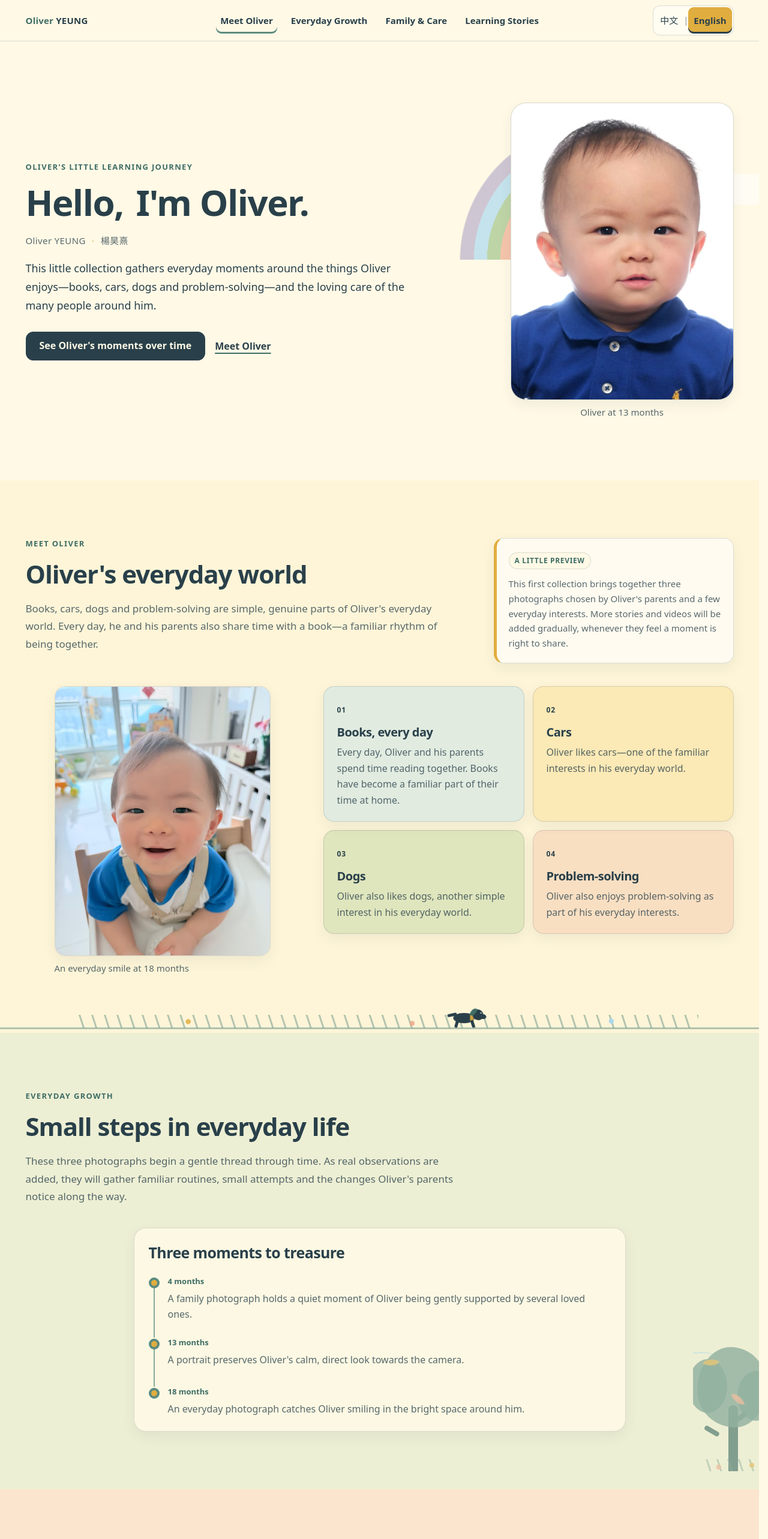
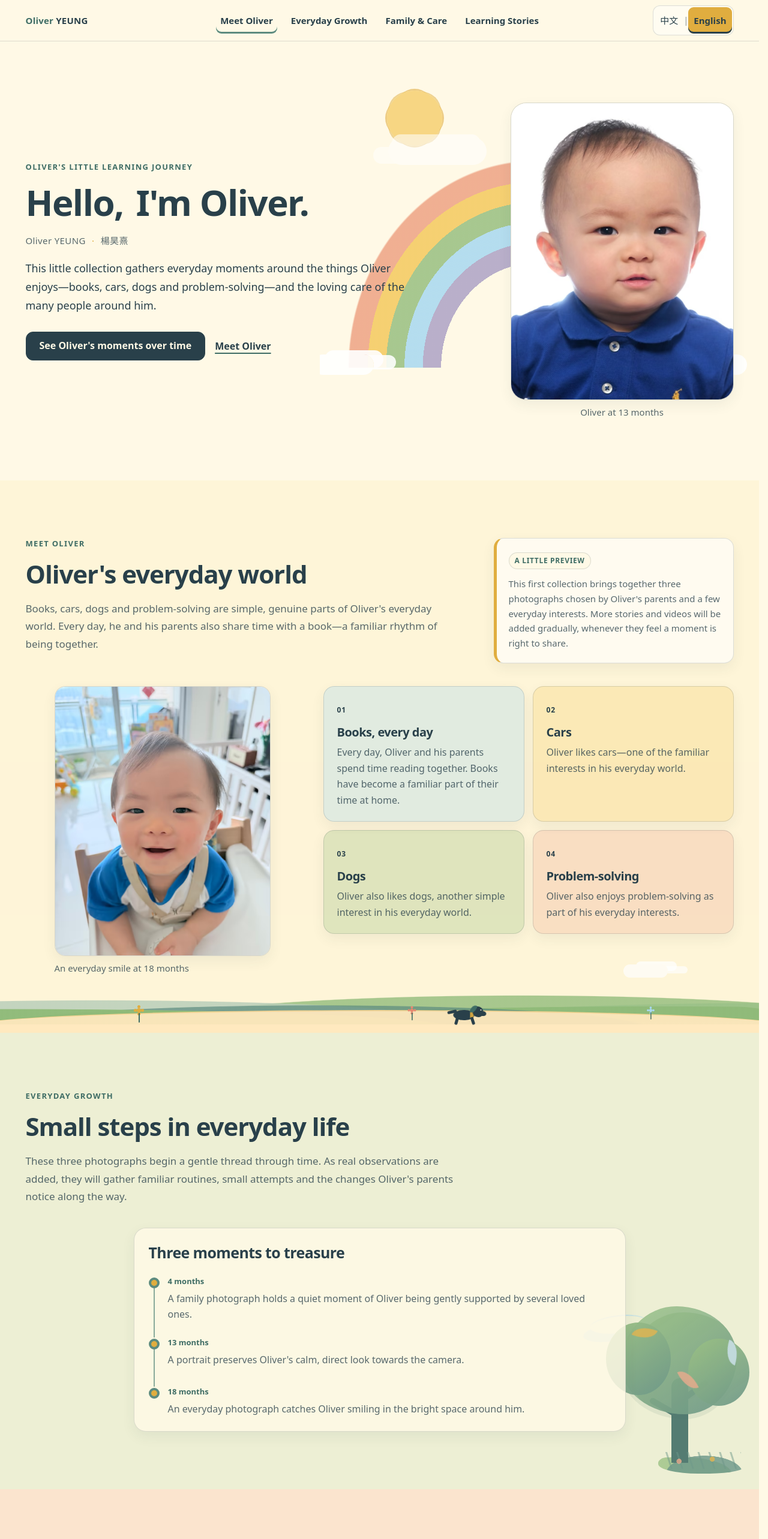
Before and after one commit to philipywl/philipywl.github.io, a Next.js app: page /en in a window 1280 px wide. Shown: the top 2566 px of the page at 60% size. Built offline with nearby package versions, Linux system fonts and the light colour scheme.

Commit message:
Complete the Sunlit Meadow scenes (#15)

```diff
--- a/app/MeadowDecor.tsx
+++ b/app/MeadowDecor.tsx
@@ -24,7 +24,7 @@ export type MeadowDecorProps = {
 type MotionState = "idle" | "active" | "settled";
 
 function dogSessionKey(locale: PortfolioLocale) {
-  return `oliver-meadow-dog-${locale}-v2`;
+  return `oliver-meadow-dog-${locale}-v3`;
 }
 
 export default function MeadowDecor({
@@ -120,7 +120,11 @@ export default function MeadowDecor({
         className={classes}
         data-meadow-state="settled"
         aria-hidden="true"
-      />
+      >
+        <span className="meadow-rainbow-arc" />
+        <span className="meadow-rainbow-cloud meadow-rainbow-cloud-left" />
+        <span className="meadow-rainbow-cloud meadow-rainbow-cloud-right" />
+      </div>
     );
   }
 
@@ -136,6 +140,8 @@ export default function MeadowDecor({
         <span className="meadow-flower meadow-flower-honey" />
         <span className="meadow-flower meadow-flower-coral" />
         <span className="meadow-flower meadow-flower-blue" />
+        <span className="meadow-garden-sprout" />
+        <span className="meadow-garden-butterfly" />
       </div>
     );
   }
@@ -148,6 +154,7 @@ export default function MeadowDecor({
         data-meadow-state={motionState}
         aria-hidden="true"
       >
+        <span className="meadow-tree-ground" />
         <span className="meadow-tree-trunk" />
         <span className="meadow-tree-crown" />
         <span className="meadow-tree-leaf meadow-tree-leaf-one" />
@@ -188,6 +195,12 @@ export default function MeadowDecor({
       data-meadow-state={motionState}
       aria-hidden="true"
     >
+      <span className="meadow-dog-hill meadow-dog-hill-back" />
+      <span className="meadow-dog-hill meadow-dog-hill-front" />
+      <span className="meadow-dog-path" />
+      <span className="meadow-dog-flower meadow-dog-flower-one" />
+      <span className="meadow-dog-flower meadow-dog-flower-two" />
+      <span className="meadow-dog-flower meadow-dog-flower-three" />
       <span className="meadow-dog-runner" onAnimationEnd={settleDog}>
         <span className="meadow-dog-body" />
         <span className="meadow-dog-head" />
--- a/app/globals.css
+++ b/app/globals.css
@@ -1044,6 +1044,7 @@ h4 {
 
 .hero::before,
 .hero::after {
+  display: none;
   position: absolute;
   z-index: 0;
   pointer-events: none;
@@ -1051,9 +1052,9 @@ h4 {
 }
 
 .hero::before {
-  top: 610px;
-  right: clamp(34px, 12vw, 172px);
-  width: clamp(58px, 12vw, 94px);
+  top: 54px;
+  right: clamp(22px, 7vw, 86px);
+  width: clamp(62px, 13vw, 92px);
   aspect-ratio: 1;
   border-radius: 50%;
   background: rgb(244 201 93 / 72%);
@@ -1069,9 +1070,9 @@ h4 {
 }
 
 .hero::after {
-  top: 680px;
-  right: -24px;
-  width: clamp(96px, 24vw, 160px);
+  top: 132px;
+  right: -18px;
+  width: clamp(104px, 26vw, 164px);
   height: clamp(28px, 7vw, 46px);
   border-radius: 999px;
   background: rgb(255 255 255 / 58%);
@@ -1088,30 +1089,64 @@ h4 {
   contain: layout paint;
 }
 
-/* The rainbow is intentionally bold but remains static and behind the hero. */
+/* A complete, correctly ordered rainbow sits behind the portrait. */
 .meadow-decor-rainbow {
-  right: -88px;
-  bottom: 36px;
-  width: clamp(220px, 72vw, 300px);
-  height: clamp(110px, 36vw, 150px);
+  right: -18px;
+  bottom: 390px;
+  width: clamp(360px, 110vw, 430px);
+  height: clamp(206px, 63vw, 246px);
+  overflow: visible;
+  opacity: 0.96;
+}
+
+.meadow-rainbow-arc {
+  position: absolute;
+  inset: 0 0 12px;
   overflow: hidden;
-  opacity: 0.94;
+}
+
+.meadow-rainbow-arc::before {
+  position: absolute;
+  inset: 0;
+  border-radius: 50% 50% 0 0 / 100% 100% 0 0;
   background: radial-gradient(
     ellipse at 50% 100%,
     transparent 0 31%,
-    rgb(224 173 63 / 68%) 31% 37%,
-    rgb(238 162 131 / 64%) 37% 43%,
-    rgb(143 186 120 / 62%) 43% 49%,
-    rgb(169 216 239 / 72%) 49% 55%,
-    rgb(166 155 194 / 58%) 55% 61%,
+    rgb(166 155 194 / 82%) 31% 37%,
+    rgb(169 216 239 / 90%) 37% 43%,
+    rgb(143 186 120 / 82%) 43% 49%,
+    rgb(244 201 93 / 88%) 49% 55%,
+    rgb(238 162 131 / 88%) 55% 61%,
     transparent 61.5%
   );
+  content: "";
+}
+
+.meadow-rainbow-cloud {
+  position: absolute;
+  bottom: 0;
+  width: 84px;
+  height: 30px;
+  border-radius: 999px;
+  background: rgb(255 255 255 / 92%);
+  box-shadow:
+    18px -9px 0 -2px rgb(255 255 255 / 92%),
+    42px -4px 0 -5px rgb(255 255 255 / 88%);
+}
+
+.meadow-rainbow-cloud-left {
+  left: -12px;
+}
+
+.meadow-rainbow-cloud-right {
+  right: 8px;
+  transform: scaleX(-1);
 }
 
 .meadow-decor-garden {
-  width: 154px;
-  height: 102px;
-  opacity: 0.72;
+  width: 190px;
+  height: 122px;
+  opacity: 0.86;
 }
 
 .meadow-garden-family {
@@ -1137,7 +1172,7 @@ h4 {
   bottom: 11px;
   width: 142px;
   height: 52px;
-  border-bottom: 3px dashed rgb(63 109 101 / 58%);
+  border-bottom: 4px dashed rgb(63 109 101 / 62%);
   border-radius: 0 0 70% 50%;
   transform: rotate(-7deg);
 }
@@ -1186,23 +1221,87 @@ h4 {
   transform: scale(0.72);
 }
 
-/* The tree is mostly clipped into the growth-section edge on compact screens,
-   leaving the content column visually untouched. */
+.meadow-garden-sprout {
+  position: absolute;
+  right: 96px;
+  bottom: 16px;
+  width: 4px;
+  height: 30px;
+  border-radius: 999px;
+  background: var(--teal-deep);
+}
+
+.meadow-garden-sprout::before,
+.meadow-garden-sprout::after {
+  position: absolute;
+  top: 3px;
+  width: 18px;
+  height: 10px;
+  border-radius: 100% 0 100% 0;
+  background: var(--sage);
+  content: "";
+}
+
+.meadow-garden-sprout::before {
+  right: 1px;
+  transform: rotate(24deg);
+}
+
+.meadow-garden-sprout::after {
+  left: 2px;
+  transform: scaleX(-1) rotate(24deg);
+}
+
+.meadow-garden-butterfly {
+  position: absolute;
+  top: 8px;
+  right: 46px;
+  width: 5px;
+  height: 17px;
+  border-radius: 999px;
+  background: var(--ink);
+  transform: rotate(12deg);
+}
+
+.meadow-garden-butterfly::before,
+.meadow-garden-butterfly::after {
+  position: absolute;
+  top: 0;
+  width: 17px;
+  height: 20px;
+  border-radius: 80% 20% 70% 30%;
+  background: rgb(238 162 131 / 88%);
+  content: "";
+}
+
+.meadow-garden-butterfly::before {
+  right: 3px;
+  transform: rotate(-22deg);
+}
+
+.meadow-garden-butterfly::after {
+  left: 3px;
+  transform: scaleX(-1) rotate(-22deg);
+}
+
+/* The full tree remains visible: roots, trunk, crown, leaves, and ground. */
 .meadow-decor-tree {
-  right: -40px;
-  bottom: 18px;
-  width: 88px;
-  height: 148px;
-  opacity: 0.62;
+  right: 14px;
+  bottom: 16px;
+  width: 132px;
+  height: 194px;
+  overflow: visible;
+  opacity: 0.88;
+  contain: layout;
   transform-origin: 50% 100%;
 }
 
 .meadow-decor-tree::before {
   position: absolute;
   top: 18px;
-  right: 70%;
-  width: 78px;
-  height: 28px;
+  right: 76%;
+  width: 94px;
+  height: 30px;
   border-top: 2px solid rgb(169 216 239 / 76%);
   border-radius: 50%;
   box-shadow: -14px 13px 0 -1px rgb(169 216 239 / 56%);
@@ -1212,10 +1311,10 @@ h4 {
 
 .meadow-decor-tree::after {
   position: absolute;
-  right: -14px;
-  bottom: -4px;
+  right: 2px;
+  bottom: 8px;
   width: 126px;
-  height: 24px;
+  height: 28px;
   background:
     radial-gradient(circle at 18% 55%, rgb(238 162 131 / 78%) 0 4px, transparent 4.5px),
     radial-gradient(circle at 62% 42%, rgb(224 173 63 / 82%) 0 4px, transparent 4.5px),
@@ -1223,20 +1322,33 @@ h4 {
   content: "";
 }
 
+.meadow-tree-ground {
+  position: absolute;
+  right: -8px;
+  bottom: 0;
+  width: 148px;
+  height: 36px;
+  border-radius: 50% 50% 42% 45%;
+  background:
+    radial-gradient(ellipse at 52% 100%, rgb(92 139 127 / 82%) 0 58%, transparent 59%),
+    radial-gradient(ellipse at 24% 100%, rgb(143 186 120 / 78%) 0 54%, transparent 55%);
+}
+
 .meadow-tree-trunk {
   position: absolute;
-  bottom: 0;
-  left: 45%;
-  width: 12%;
-  height: 51%;
-  border-radius: 999px 999px 4px 4px;
+  bottom: 18px;
+  left: 44%;
+  width: 13%;
+  height: 50%;
+  border-radius: 999px 999px 7px 7px;
   background: var(--teal-deep);
 }
 
 .meadow-tree-trunk::before,
 .meadow-tree-trunk::after {
   position: absolute;
-  width: 170%;
+  left: 50%;
+  width: 210%;
   height: 7%;
   border-radius: 999px;
   background: var(--teal-deep);
@@ -1246,24 +1358,25 @@ h4 {
 
 .meadow-tree-trunk::before {
   top: 24%;
-  left: 40%;
   transform: rotate(-36deg);
 }
 
 .meadow-tree-trunk::after {
   top: 42%;
-  right: 35%;
   transform: rotate(210deg);
 }
 
 .meadow-tree-crown {
   position: absolute;
-  top: 4%;
-  left: 5%;
-  width: 88%;
-  height: 62%;
+  top: 1%;
+  left: 4%;
+  width: 92%;
+  height: 64%;
   border-radius: 48% 52% 45% 55% / 54% 47% 53% 46%;
-  background: rgb(92 139 127 / 82%);
+  background: linear-gradient(145deg, rgb(143 186 120 / 96%), rgb(92 139 127 / 92%));
+  box-shadow:
+    inset 12px 10px 0 rgb(255 255 255 / 10%),
+    0 8px 0 rgb(63 109 101 / 10%);
   transform-origin: 50% 94%;
 }
 
@@ -1399,21 +1512,24 @@ h4 {
   }
 }
 
-/* The balloons begin beside the meadow line, rise once, and settle. */
+/* Balloons rise from the flowered ground to the top of the closing scene. */
 .meadow-decor-balloons {
-  right: -12px;
+  top: 18px;
+  right: 4px;
   bottom: 0;
-  width: 116px;
-  height: 210px;
-  opacity: 0.78;
+  width: 178px;
+  height: auto;
+  overflow: visible;
+  opacity: 0.9;
+  contain: layout;
 }
 
 .meadow-decor-balloons::after {
   position: absolute;
-  right: -8px;
+  right: 0;
   bottom: 0;
-  width: 132px;
-  height: 26px;
+  width: 176px;
+  height: 34px;
   background:
     radial-gradient(circle at 24% 58%, rgb(238 162 131 / 82%) 0 4px, transparent 4.5px),
     radial-gradient(circle at 70% 42%, rgb(224 173 63 / 82%) 0 4px, transparent 4.5px),
@@ -1423,12 +1539,12 @@ h4 {
 
 .meadow-balloon {
   position: absolute;
-  width: 34%;
+  width: clamp(38px, 10vw, 48px);
   aspect-ratio: 0.78 / 1;
   border: 1px solid rgb(var(--ink-rgb) / 20%);
   border-radius: 52% 48% 50% 50% / 46% 46% 54% 54%;
   opacity: 0;
-  transform-origin: 50% 160%;
+  transform-origin: 50% 170%;
 }
 
 .meadow-balloon::before {
@@ -1448,14 +1564,15 @@ h4 {
   top: calc(100% + 6px);
   left: 50%;
   width: 1px;
-  height: 55px;
+  height: clamp(72px, 18vw, 104px);
   background: rgb(var(--ink-rgb) / 32%);
   content: "";
 }
 
 .meadow-balloon-blue {
-  top: 4%;
-  left: 2%;
+  --balloon-end: 1%;
+  top: var(--balloon-end);
+  left: 18px;
   background: var(--lilac);
 }
 
@@ -1488,14 +1605,16 @@ h4 {
 }
 
 .meadow-balloon-peach {
-  top: 23%;
-  left: 35%;
+  --balloon-end: 10%;
+  top: var(--balloon-end);
+  left: 70px;
   background: var(--peach);
 }
 
 .meadow-balloon-honey {
-  top: 0;
-  right: 0;
+  --balloon-end: 3%;
+  top: var(--balloon-end);
+  right: 14px;
   background: var(--honey);
 }
 
@@ -1505,32 +1624,41 @@ h4 {
 }
 
 .meadow-decor-balloons[data-meadow-state="active"] .meadow-balloon-blue {
-  animation: meadow-balloon-blue 4.8s cubic-bezier(0.2, 0.72, 0.28, 1) forwards;
+  animation: meadow-balloon-blue 4.9s cubic-bezier(0.2, 0.72, 0.28, 1) forwards;
 }
 
 .meadow-decor-balloons[data-meadow-state="active"] .meadow-balloon-peach {
-  animation: meadow-balloon-peach 4.6s 120ms cubic-bezier(0.2, 0.72, 0.28, 1) forwards;
+  animation: meadow-balloon-peach 4.8s 100ms cubic-bezier(0.2, 0.72, 0.28, 1) forwards;
 }
 
 .meadow-decor-balloons[data-meadow-state="active"] .meadow-balloon-honey {
-  animation: meadow-balloon-honey 4.4s 220ms cubic-bezier(0.2, 0.72, 0.28, 1) forwards;
+  animation: meadow-balloon-honey 4.7s 180ms cubic-bezier(0.2, 0.72, 0.28, 1) forwards;
 }
 
 @keyframes meadow-balloon-blue {
   0% {
-    opacity: 0;
-    transform: translate3d(-4px, 126px, 0) rotate(-3deg);
-  }
-
-  16% {
+    top: calc(100% - 68px);
     opacity: 1;
-  }
-
-  72% {
-    transform: translate3d(5px, -5px, 0) rotate(2deg);
+    transform: translate3d(-5px, 0, 0) rotate(-4deg);
+  }
+
+  28% {
+    top: 70%;
+    transform: translate3d(10px, 0, 0) rotate(4deg);
+  }
+
+  56% {
+    top: 42%;
+    transform: translate3d(-8px, 0, 0) rotate(-3deg);
+  }
+
+  82% {
+    top: 16%;
+    transform: translate3d(7px, 0, 0) rotate(2deg);
   }
 
   100% {
+    top: var(--balloon-end);
     opacity: 1;
     transform: translate3d(0, 0, 0) rotate(0);
   }
@@ -1538,19 +1666,28 @@ h4 {
 
 @keyframes meadow-balloon-peach {
   0% {
-    opacity: 0;
-    transform: translate3d(5px, 112px, 0) rotate(3deg);
-  }
-
-  17% {
+    top: calc(100% - 70px);
     opacity: 1;
-  }
-
-  68% {
-    transform: translate3d(-5px, -4px, 0) rotate(-2deg);
+    transform: translate3d(7px, 0, 0) rotate(4deg);
+  }
+
+  30% {
+    top: 72%;
+    transform: translate3d(-9px, 0, 0) rotate(-3deg);
+  }
+
+  58% {
+    top: 46%;
+    transform: translate3d(11px, 0, 0) rotate(4deg);
+  }
+
+  84% {
+    top: 21%;
+    transform: translate3d(-7px, 0, 0) rotate(-2deg);
   }
 
   100% {
+    top: var(--balloon-end);
     opacity: 1;
     transform: translate3d(0, 0, 0) rotate(0);
   }
@@ -1558,62 +1695,146 @@ h4 {
 
 @keyframes meadow-balloon-honey {
   0% {
-    opacity: 0;
-    transform: translate3d(-3px, 138px, 0) rotate(-2deg);
-  }
-
-  18% {
+    top: calc(100% - 72px);
     opacity: 1;
-  }
-
-  70% {
-    transform: translate3d(4px, -6px, 0) rotate(2.2deg);
+    transform: translate3d(-6px, 0, 0) rotate(-3deg);
+  }
+
+  27% {
+    top: 68%;
+    transform: translate3d(8px, 0, 0) rotate(3deg);
+  }
+
+  54% {
+    top: 40%;
+    transform: translate3d(-10px, 0, 0) rotate(-3.5deg);
+  }
+
+  80% {
+    top: 14%;
+    transform: translate3d(8px, 0, 0) rotate(2.5deg);
   }
 
   100% {
+    top: var(--balloon-end);
     opacity: 1;
     transform: translate3d(0, 0, 0) rotate(0);
   }
 }
 
-/* The dog takes a shorter, slower path once per language session. */
+/* The dog crosses a soft meadow path once per language session. */
 .meadow-decor-dog {
   --meadow-dog-distance: min(64vw, 748px);
-  bottom: 6px;
+  bottom: 0;
   left: 0;
   width: 100%;
-  height: 58px;
+  height: 108px;
   overflow: hidden;
-  background: linear-gradient(
-    to bottom,
-    transparent calc(100% - 3px),
-    rgb(92 139 127 / 48%) calc(100% - 3px)
-  );
+  contain: layout paint;
 }
 
 .meadow-decor-dog::before {
   position: absolute;
-  right: 8%;
-  bottom: 2px;
-  width: 82%;
+  top: 12px;
+  right: 12%;
+  width: 74px;
   height: 22px;
+  border-radius: 999px;
+  background: rgb(255 255 255 / 68%);
+  box-shadow:
+    18px -8px 0 -3px rgb(255 255 255 / 72%),
+    38px -2px 0 -5px rgb(255 255 255 / 64%);
+  content: "";
+}
+
+.meadow-dog-hill {
+  position: absolute;
+  right: -8%;
+  bottom: 18px;
+  left: -8%;
+  border-radius: 50% 50% 0 0 / 100% 100% 0 0;
+}
+
+.meadow-dog-hill-back {
+  height: 74px;
   background:
-    radial-gradient(circle at 18% 52%, rgb(224 173 63 / 82%) 0 4px, transparent 4.5px),
-    radial-gradient(circle at 54% 65%, rgb(238 162 131 / 78%) 0 4px, transparent 4.5px),
-    radial-gradient(circle at 86% 48%, rgb(169 216 239 / 92%) 0 4px, transparent 4.5px),
-    repeating-linear-gradient(72deg, transparent 0 10px, rgb(92 139 127 / 46%) 11px 13px, transparent 14px 20px);
+    radial-gradient(ellipse at 18% 100%, rgb(184 205 185 / 84%) 0 34%, transparent 35%),
+    radial-gradient(ellipse at 66% 105%, rgb(143 186 120 / 78%) 0 43%, transparent 44%),
+    radial-gradient(ellipse at 98% 105%, rgb(184 205 185 / 72%) 0 32%, transparent 33%);
+}
+
+.meadow-dog-hill-front {
+  bottom: 14px;
+  height: 52px;
+  background:
+    radial-gradient(ellipse at 8% 112%, rgb(143 186 120 / 96%) 0 38%, transparent 39%),
+    radial-gradient(ellipse at 43% 114%, rgb(92 139 127 / 70%) 0 46%, transparent 47%),
+    radial-gradient(ellipse at 82% 110%, rgb(143 186 120 / 92%) 0 43%, transparent 44%);
+}
+
+.meadow-dog-path {
+  position: absolute;
+  right: -4%;
+  bottom: -12px;
+  left: -4%;
+  height: 50px;
+  border-top: 2px solid rgb(224 173 63 / 32%);
+  border-radius: 50% 50% 0 0 / 55% 55% 0 0;
+  background: rgb(255 232 190 / 94%);
+}
+
+.meadow-dog-flower {
+  position: absolute;
+  bottom: 34px;
+  z-index: 2;
+  width: 7px;
+  height: 7px;
+  border-radius: 50%;
+  background: currentColor;
+  box-shadow:
+    0 -6px 0 -1px currentColor,
+    6px 0 0 -1px currentColor,
+    0 6px 0 -1px currentColor,
+    -6px 0 0 -1px currentColor;
+}
+
+.meadow-dog-flower::after {
+  position: absolute;
+  top: 8px;
+  left: 3px;
+  width: 2px;
+  height: 16px;
+  border-radius: 999px;
+  background: var(--teal-deep);
   content: "";
 }
 
+.meadow-dog-flower-one {
+  left: 18%;
+  color: var(--honey);
+}
+
+.meadow-dog-flower-two {
+  left: 54%;
+  color: var(--coral);
+  transform: scale(0.82);
+}
+
+.meadow-dog-flower-three {
+  right: 14%;
+  color: var(--sky-bright);
+  transform: scale(0.74);
+}
+
 .meadow-dog-runner {
   position: absolute;
-  bottom: 0;
+  bottom: 11px;
   left: 0;
   display: block;
   width: 64px;
   height: 40px;
   transform: translate3d(18px, 0, 0);
-  z-index: 1;
+  z-index: 3;
 }
 
 .meadow-decor-dog[data-meadow-state="settled"] .meadow-dog-runner {
@@ -1789,72 +2010,93 @@ h4 {
 
 @media (min-width: 48rem) {
   .hero::before {
-    top: clamp(96px, 14vw, 132px);
+    display: block;
+    top: 52px;
+    right: calc(50% - 96px);
   }
 
   .hero::after {
-    top: clamp(188px, 24vw, 226px);
+    display: block;
+    top: 136px;
+    right: calc(50% - 164px);
   }
 
   .meadow-decor-rainbow {
-    right: -74px;
-    bottom: 76px;
-    width: 360px;
-    height: 180px;
+    right: 8px;
+    bottom: 30px;
+    width: 520px;
+    height: 298px;
+  }
+
+  .meadow-rainbow-cloud {
+    width: 102px;
+    height: 34px;
   }
 
   .meadow-decor-tree {
-    right: -34px;
-    bottom: 24px;
-    width: 114px;
-    height: 188px;
+    right: 24px;
+    bottom: 22px;
+    width: 172px;
+    height: 238px;
   }
 
   .meadow-decor-balloons {
-    right: 12px;
+    top: 20px;
+    right: 18px;
     bottom: 0;
-    width: 138px;
-    height: 246px;
+    width: 212px;
+    height: auto;
   }
 
   .meadow-decor-dog {
     --meadow-dog-distance: min(62vw, 748px);
-    height: 62px;
+    height: 118px;
   }
 
   .meadow-decor-garden {
-    width: 184px;
-    height: 116px;
+    width: 220px;
+    height: 132px;
   }
 }
 
 @media (min-width: 72rem) {
+  .hero::before {
+    top: 82px;
+    right: calc(50% - 104px);
+  }
+
+  .hero::after {
+    top: 160px;
+    right: calc(50% - 178px);
+  }
+
   .meadow-decor-rainbow {
-    top: clamp(92px, 13vh, 132px);
-    right: clamp(-30px, 1vw, 18px);
+    top: clamp(146px, 18vh, 184px);
+    right: 12px;
     bottom: auto;
-    width: 520px;
-    height: 260px;
+    width: 720px;
+    height: 410px;
   }
 
   .meadow-decor-tree {
-    right: -22px;
-    bottom: 30px;
-    width: 132px;
-    height: 216px;
+    right: max(28px, calc((100vw - var(--page-width)) / 2 - 82px));
+    bottom: 26px;
+    width: 210px;
+    height: 282px;
   }
 
   .meadow-decor-balloons {
-    right: clamp(24px, 4vw, 64px);
+    top: 18px;
+    right: clamp(28px, 4vw, 72px);
     bottom: 0;
-    width: 174px;
-    height: 290px;
-    opacity: 0.78;
+    width: 232px;
+    height: auto;
+    opacity: 0.92;
   }
 
   .meadow-decor-dog {
     --meadow-dog-distance: min(58vw, 748px);
-    height: 64px;
+    height: 126px;
   }
 
   .meadow-garden-family {
@@ -1872,7 +2114,7 @@ h4 {
 
 @media (min-width: 88rem) {
   .meadow-decor-tree {
-    right: max(12px, calc((100vw - var(--page-width)) / 2 - 112px));
+    right: max(34px, calc((100vw - var(--page-width)) / 2 - 76px));
   }
 }
 
@@ -2724,6 +2966,42 @@ h4 {
   .desktop-nav a:hover {
     background: rgb(92 139 127 / 11%);
     color: var(--teal-deep);
+  }
+}
+
+@media (max-width: 47.999rem) {
+  .growth-section {
+    padding-bottom: 260px;
+  }
+
+  .meadow-decor-tree {
+    right: 20px;
+    bottom: 24px;
+  }
+
+  .closing-section {
+    padding-bottom: 404px;
+  }
+
+  .meadow-decor-balloons {
+    top: auto;
+    right: 50%;
+    bottom: 18px;
+    width: 240px;
+    height: 330px;
+    transform: translateX(50%);
+  }
+
+  .meadow-balloon-blue {
+    left: 22px;
+  }
+
+  .meadow-balloon-peach {
+    left: 96px;
+  }
+
+  .meadow-balloon-honey {
+    right: 18px;
   }
 }
 
```
Also changed, not shown: 1 other file (tests, documents, lock files or other folders).
